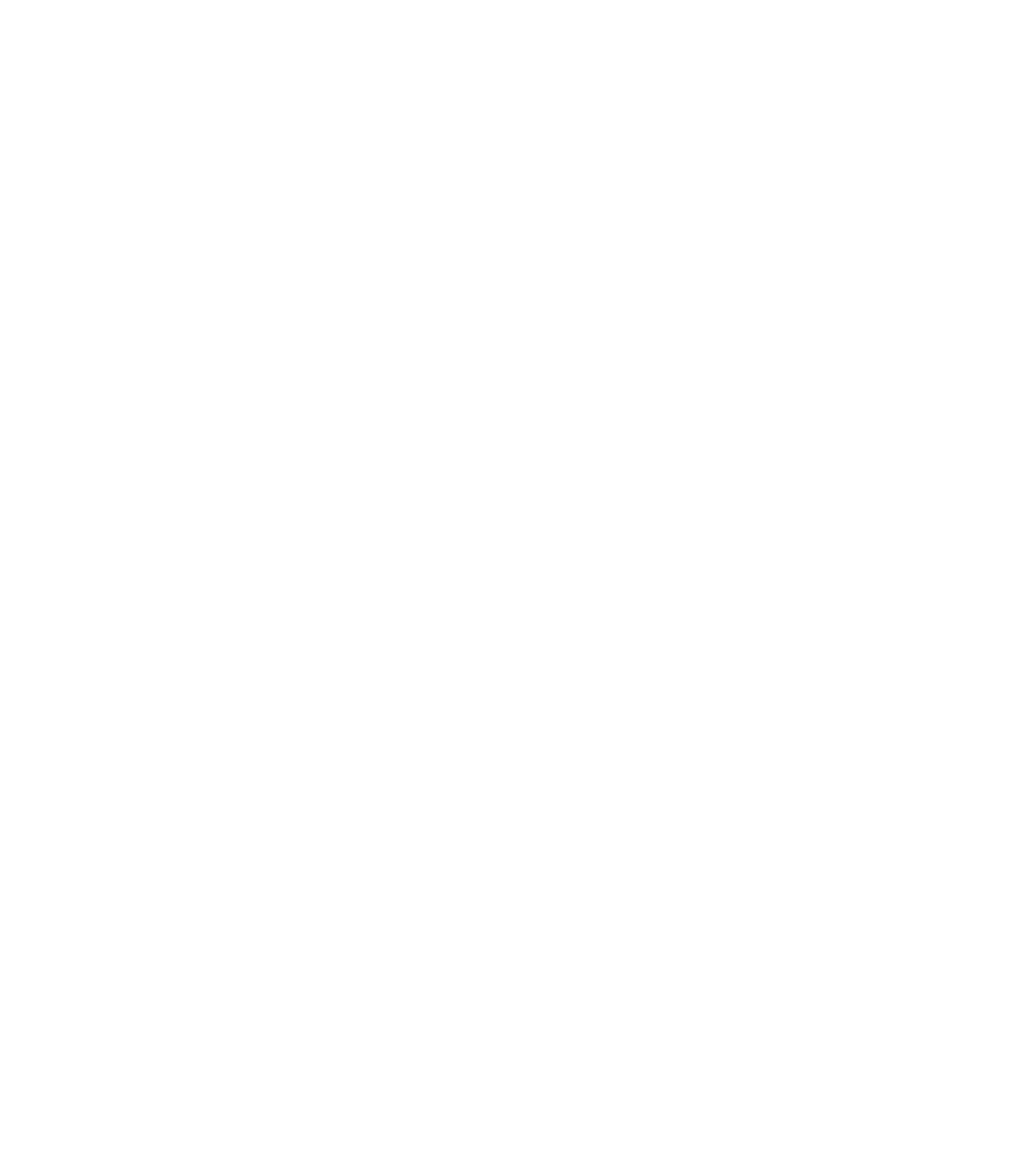
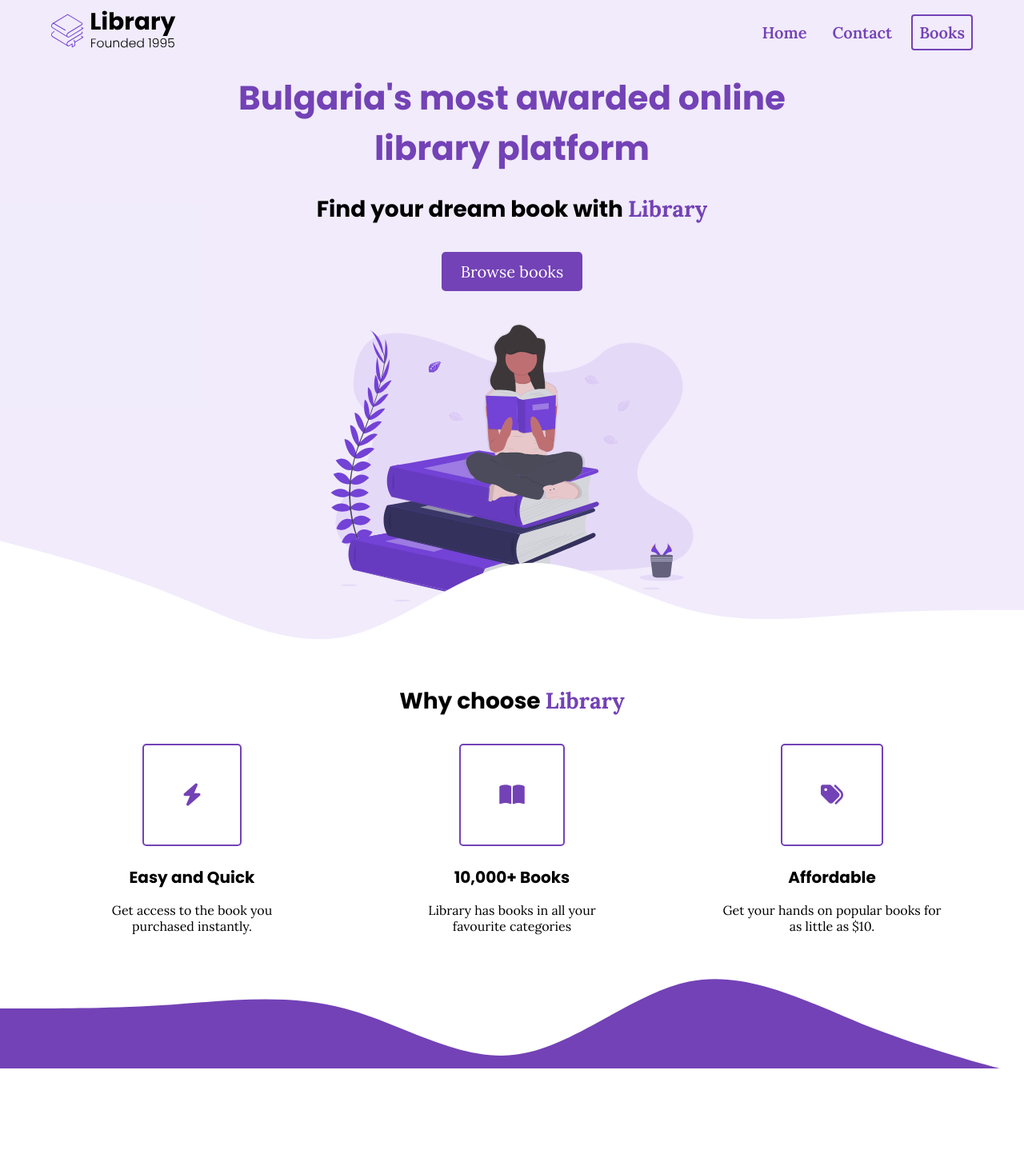
Before and after one commit to Dustofdreams/ECommerce, a plain HTML site: page index.html in a window 1280 px wide. Shown: the whole page at 80% size. Before the commit the page ends 800 px from the top, so only its background shows below. Drawn offline with Linux system fonts and the light colour scheme.

Commit message:
1/2 done

```diff
--- a/index.html
+++ b/index.html
@@ -1,12 +1,86 @@
 <!DOCTYPE html>
 <html lang="en">
+
 <head>
     <meta charset="UTF-8">
     <meta http-equiv="X-UA-Compatible" content="IE=edge">
     <meta name="viewport" content="width=device-width, initial-scale=1.0">
-    <title>Document</title>
+    <title>Library</title>
+    <link rel="stylesheet" href="styles.css">
+    <script src="https://kit.fontawesome.com/c8e4d183c2.js" crossorigin="anonymous"></script>
 </head>
+
 <body>
+    <section class="navigation">
+        <nav>
+            <div class="nav__container">
+                <img src="./assets/Library.svg" alt="" class="logo">
+                <ul class="nav__links">
+                    <li><a href="" class="nav__link">Home</a></li>
+                    <li><a href="" class="nav__link">Contact</a></li>
+                    <li><a href="" class="nav__link nav__link--primary">Books</a></li>
+                </ul>
+            </div>
+        </nav>
+        <header>
+            <div class="header__container">
+                <div class="header__descritption">
+                    <h1>Bulgaria's most awarded online library platform</h1>
+                    <h2>Find your dream book with <span class="purple">Library</span></h2>
+                    <button class="btn">Browse books</button>
+                </div>
+                <figure><img src="./assets/Undraw_Books.svg" alt="" class="header__img--wrapper"></figure>
+            </div>
+        </header>
+    </section>
+
+    <main>
+        <section id="highlights">
+            <div class="container">
+                <div class="row">
+                    <h2 class="section__title">Why choose <span class="purple">Library</span></h2>
+                    <div class="highlight__wrapper">
+                        <div class="highlight">
+                            <div class="highlight__img">
+                                <i class="fas fa-bolt"></i>
+                                <h3 class="highlight__subtitle">Easy and Quick</h3>
+                                <p class="highlight__paragraph">Get access to the book you purchased instantly.</p>
+                            </div>
+                        </div>
+                        <div class="highlight">
+                            <div class="highlight__img">
+                                <i class="fas fa-book-open"></i>
+                                <h3 class="highlight__subtitle">10,000+ Books</h3>
+                                <p class="highlight__paragraph">Library has books in all your favourite categories</p>
+                            </div>
+                        </div>
+                        <div class="highlight">
+                            <div class="highlight__img">
+                                <i class="fas fa-tags"></i>
+                                <h3 class="highlight__subtitle">Affordable</h3>
+                                <p class="highlight__paragraph">Get your hands on popular books for as little as $10.</p>
+                            </div>
+                        </div>
+                    </div>
+                </div>
+            </div>
+        </section>
+        <section id="features">
+            <div class="container">
+                <div class="row">
+
+                </div>
+            </div>
+        </section>
+        <section id="recent">
+            <div class="container">
+                <div class="row">
+
+                </div>
+            </div>
+        </section>
+    </main>
 
 </body>
+
 </html>
--- a/styles.css
+++ b/styles.css
@@ -0,0 +1,222 @@
+@import url('https://fonts.googleapis.com/css2?family=Lora:wght@400;600;700&family=Poppins:wght@400;600;700&display=swap');
+
+* {
+    padding: 0;
+    margin: 0;
+    box-sizing: border-box;
+    font-family: 'Lora', serif;
+}
+
+:where(h1, h2, h3, h4, h5, h6) {
+    font-family: 'Poppins', sans-serif;
+}
+
+nav {
+    height: 80px;
+    display: flex;
+}
+
+img {
+    width: 100%;
+    height: 100%;
+    max-height: 50vh;
+}
+
+.nav__container {
+    display: flex;
+    justify-content: space-between;
+    align-items: center;
+    width: 100%;
+    max-width: 1200px;
+    margin: 0 auto;
+    padding: 0 24px;
+}
+
+ul {
+    display: flex;
+}
+
+li {
+    list-style-type: none;
+}
+
+.purple{
+color: #7342b6;
+}
+
+.logo {
+    width: 160px;
+}
+
+.nav__link {
+    margin-left: 16px;
+    text-decoration: none;
+    font-size: 20px;
+    color: #7342b6;
+    font-weight: 600;
+    padding: 8px;
+}
+
+.nav__link:hover {
+    text-decoration: underline;
+}
+
+
+.nav__link--primary {
+    border: 2px solid #7342b6;
+    border-radius: 4px;
+}
+
+.nav__link--primary:hover {
+    text-decoration: none;
+}
+
+.navigation {
+    background-color: rgba(115, 66, 214, 0.1);
+}
+
+header {
+    height: calc(100vh - 80px);
+}
+
+.header__container {
+    width: 100%;
+    max-width: 800px;
+    margin: 0 auto;
+    height: 100%;
+    display: flex;
+    flex-direction: column;
+    justify-content: space-around;
+}
+
+h1 {
+     font-size: 42px;
+     color: #7342b6;
+     margin-bottom: 24px;
+     text-align: center;
+}
+
+h2 {
+    text-align: center;
+    font-size: 28px;
+    margin-bottom: 32px;
+}
+
+button {
+    cursor: pointer;
+}
+
+button:active {
+    transform: translateY(1px);
+}
+
+
+.btn {
+    background-color: #7342b6;
+    color: white;
+    padding: 12px 24px;
+    font-size: 20px;
+    border-radius: 5px;
+    border: none;
+}
+
+.header__descritption {
+    display: flex;
+    flex-direction: column;
+    align-items: center;
+}
+
+.header__img--wrapper {
+    padding: 20px;
+    z-index: 50;
+}
+
+
+
+
+/* HIGHLIGHTS */
+
+#highlights {
+    position: relative;
+}
+
+#highlights:before {
+background: url('assets/wave.svg');
+content: "";
+position: absolute;
+width: 101vw;
+height: 12vw;
+top: 1px;
+left: 0px;
+z-index: 1;
+background-size: cover;
+background-repeat: no-repeat;
+transform: translateY(-100%);
+}
+
+#highlights:after {
+    background: url('assets/wave.svg');
+    content: "";
+    position: absolute;
+    width: 101vw;
+    height: 12vw;
+    bottom: 1px;
+    left: 0px;
+    z-index: 1;
+    background-size: cover;
+    background-repeat: no-repeat;
+    transform: translateY(100%)  rotate(180deg);
+    }
+
+.container{
+    padding: 56px 0;
+}
+
+.row {
+    width: 100%;
+    max-width: 1200px;
+    margin: 0 auto;
+}
+
+.highlight__paragraph {
+display: flex;
+max-width: 280px;
+}
+
+.highlight__wrapper {
+    display: flex;
+}
+
+.highlight {
+    padding: 0 24px;
+    width: calc(100%/3);
+}
+
+.highlight__img {
+    display: flex;
+    flex-direction: column;
+    align-items: center;
+    text-align: center;
+}
+
+.highlight__subtitle {
+    font-size: 20px;
+    margin-bottom: 16px;
+}
+
+i {
+    padding: 48px;
+    border: 2px solid #7342b6;
+    border-radius: 5px;
+    margin-bottom: 24px;
+    color: #7342b6;
+    font-size: 28px;
+}
+
+
+
+/* FEATURES */
+
+#features {
+    background-color: #7342b6;
+}
```
